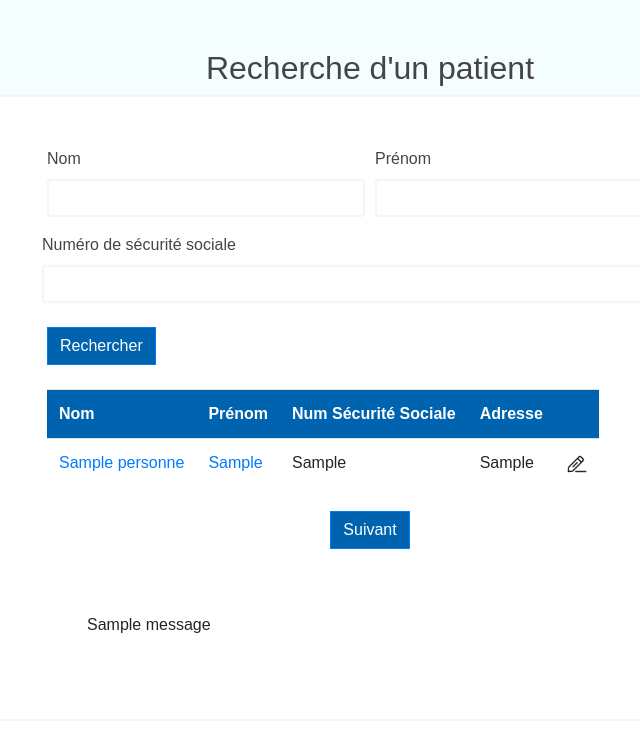
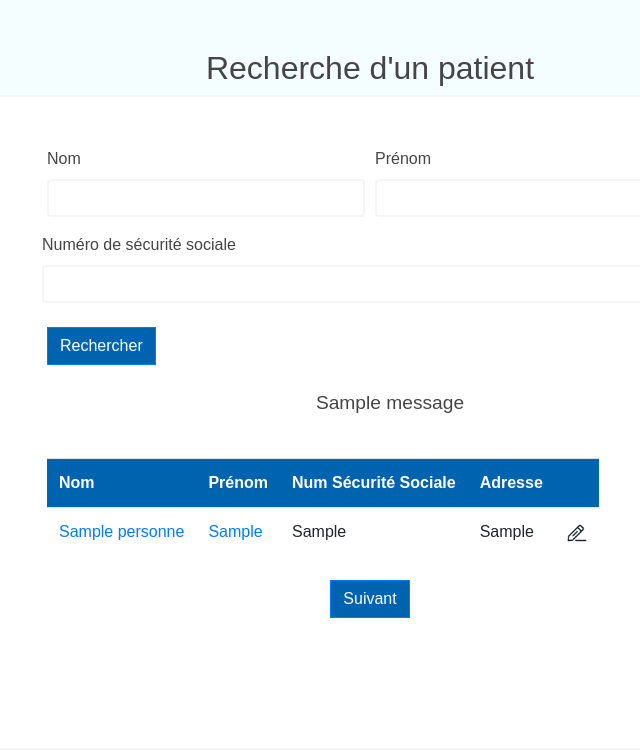
Before and after one commit to Wammouial/pomme, a Django app: page /pomme/searchPatient in a window 1280 px wide. Shown: the part 311-1061 px from the top of the page, without its empty margins (270-910 px from the left). Before the commit the page ends 944 px from the top, so only its background shows below. Run offline with Django 3.2, Linux system fonts and the light colour scheme; a user stored in the database is signed in; tables that the repository leaves empty hold one stand-in row (values such as "Sample post"); one stand-in notice (Sample message) is shown; some libraries are stand-ins or nearby versions.

Commit message:
messages success placement

```diff
--- a/server/delire/static/home.css
+++ b/server/delire/static/home.css
@@ -72,3 +72,8 @@ th {
 }`
 
 tr:nth-child(even) {background-color: #f4fdff;}
+
+.messages {
+font-size: 1.2rem;
+text-align:center;
+}
--- a/server/delire/templates/delire/recherchepatient.html
+++ b/server/delire/templates/delire/recherchepatient.html
@@ -66,6 +66,14 @@ alert(message);
 				<input type="submit" class="btn btn-primary" name="" value="Rechercher">
 <br>
     <br>
+{% if messages %}
+<ul class="messages">
+    {% for message in messages %}
+    {% if message.tags %} {% endif %}{{ message }}
+    {% endfor %}
+</ul>
+<br>
+{% endif %}
     <div class="table">
 {% if patients %}
     <table>
@@ -84,13 +92,7 @@ alert(message);
 </div>
 <br>
 <br>
-{% if messages %}
-<ul class="messages">
-    {% for message in messages %}
-    {% if message.tags %} {% endif %}{{ message }}
-    {% endfor %}
-</ul>
-{% endif %}
+
 
 			</form>
 		</section>
```
